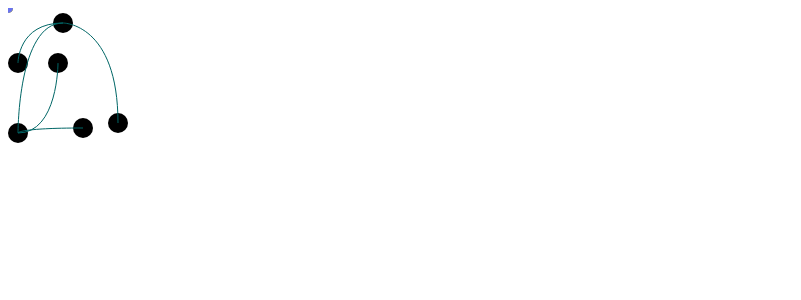
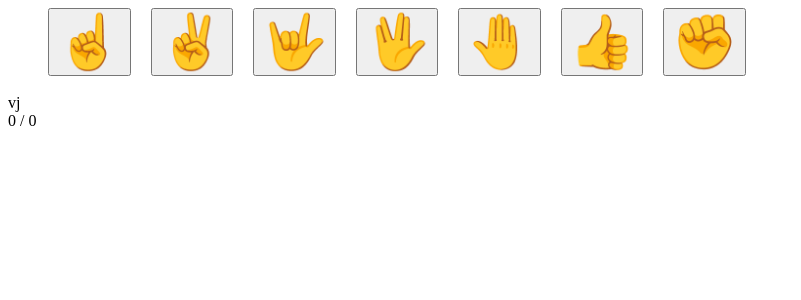
Before and after one commit to vijaykiran225/react-ui-app, a React (Create React App) app: page / in a window 1280 px wide. Shown: the top 300 px of the page, without its empty margins (0-801 px from the left). Built offline with nearby package versions, Linux system fonts and the light colour scheme.

Commit message:
schoolCricket changes

```diff
--- a/src/App.js
+++ b/src/App.js
@@ -1,5 +1,6 @@
 import React from 'react';
 import Graph from './components/graph/graph';
+import SchoolCricket from './components/schoolcricket/cric';
 
 function App() {
 
@@ -7,8 +8,8 @@ function App() {
   return (
 
     < div >
-
-      <Graph />
+      <SchoolCricket></SchoolCricket>
+      {/* <Graph /> */}
     </div >
   );
 }
--- /dev/null
+++ b/src/components/schoolcricket/cric.js
@@ -0,0 +1,85 @@
+import React, { Component } from 'react';
+import ScoreBar from './nameAndScore';
+import ScoreHistory from './scoreHistory';
+import cricketData from '../../config/cricketData';
+import cricketCSS from '../../styles/cricket.css';
+
+class SchoolCricket extends Component {
+
+    constructor(props) {
+        super(props);
+        this.state = {
+            name: "vj",
+            playerSel: -1,
+            compSel: -1,
+            playerScore: {
+                runs: 0,
+                wicket: 0
+            }
+        }
+        this.handleChange = this.handleChange.bind(this);
+    }
+
+    handleChange(e) {
+
+        let c = Math.floor(Math.random() * 6);
+        let currentScore = this.state.playerScore.runs;
+        let currWickets = this.state.playerScore.wicket;
+        if (c === parseInt(e.target.id)) {
+            currWickets += 1;
+        } else {
+            currentScore += parseInt(e.target.id);
+        }
+        this.setState({
+            playerSel: e.target.id,
+            compSel: c,
+            playerScore: {
+                runs: currentScore,
+                wicket: currWickets
+            }
+        });
+    }
+
+    getHands(data) {
+        let collection = [];
+        for (const key in data) {
+            if (data.hasOwnProperty(key)) {
+                const option = data[key];
+                collection.push(
+                    <button
+                        id={option.score}
+                        className="ems"
+                        onClick={this.handleChange}
+                    >
+                        {option.display}
+                    </button>
+
+                );
+            }
+        }
+        return collection;
+    }
+
+    render() {
+        let hands = this.getHands(cricketData);
+
+        return (
+            <div>
+                <div class="ems">
+                    {hands}
+                </div>
+                <ScoreBar
+                    name={this.state.name}
+                    playerSelection={this.state.playerSel}
+                    compSelection={this.state.compSel}
+                    playerScore={this.state.playerScore}
+                />
+                <ScoreHistory
+                    playerSelection={this.state.playerSel}
+                    compSelection={this.state.compSel} />
+            </div>
+        );
+    }
+}
+
+export default SchoolCricket;
--- /dev/null
+++ b/src/components/schoolcricket/nameAndScore.js
@@ -0,0 +1,18 @@
+import React, { Component } from 'react';
+
+class ScoreBar extends Component {
+    render() {
+
+        return (
+            <div>
+                <br></br>
+                {this.props.name}
+
+                <br></br>
+                {this.props.playerScore.runs} / {this.props.playerScore.wicket}
+            </div>
+        );
+    }
+}
+
+export default ScoreBar;
--- /dev/null
+++ b/src/components/schoolcricket/scoreHistory.js
@@ -0,0 +1,13 @@
+import React, { Component } from 'react';
+
+class ScoreHistory extends Component {
+    render() {
+        return (
+            <div>
+
+            </div>
+        );
+    }
+}
+
+export default ScoreHistory;
--- /dev/null
+++ b/src/config/cricketData.js
@@ -0,0 +1,43 @@
+const single = {
+    score: 1,
+    display: "☝️"
+};
+
+const two = {
+    score: 2,
+    display: "✌️"
+};
+const three = {
+    score: 3,
+    display: "🤟"
+};
+const boundary = {
+    score: 4,
+    display: "🖖"
+};
+const fives = {
+    score: 5,
+    display: "🤚"
+};
+const six = {
+    score: 6,
+    display: "👍"
+};
+const dot = {
+    score: 0,
+    display: "✊"
+};
+
+//beta
+const ten = {
+    score: 10,
+    display: "👎"
+};
+
+export default {
+    single,
+    two,
+    three,
+    boundary, fives,
+    six, dot
+}
--- /dev/null
+++ b/src/styles/cricket.css
@@ -0,0 +1,10 @@
+.ems{
+    font-size: 40pt;
+    transition-duration: 1s;
+    margin-left: 15pt;
+
+}
+.ems:hover{
+    font-size: 65pt;
+    /* transform: scale(2); */
+}
```
Also changed, not shown: src/components/tab/tab.js (added).
